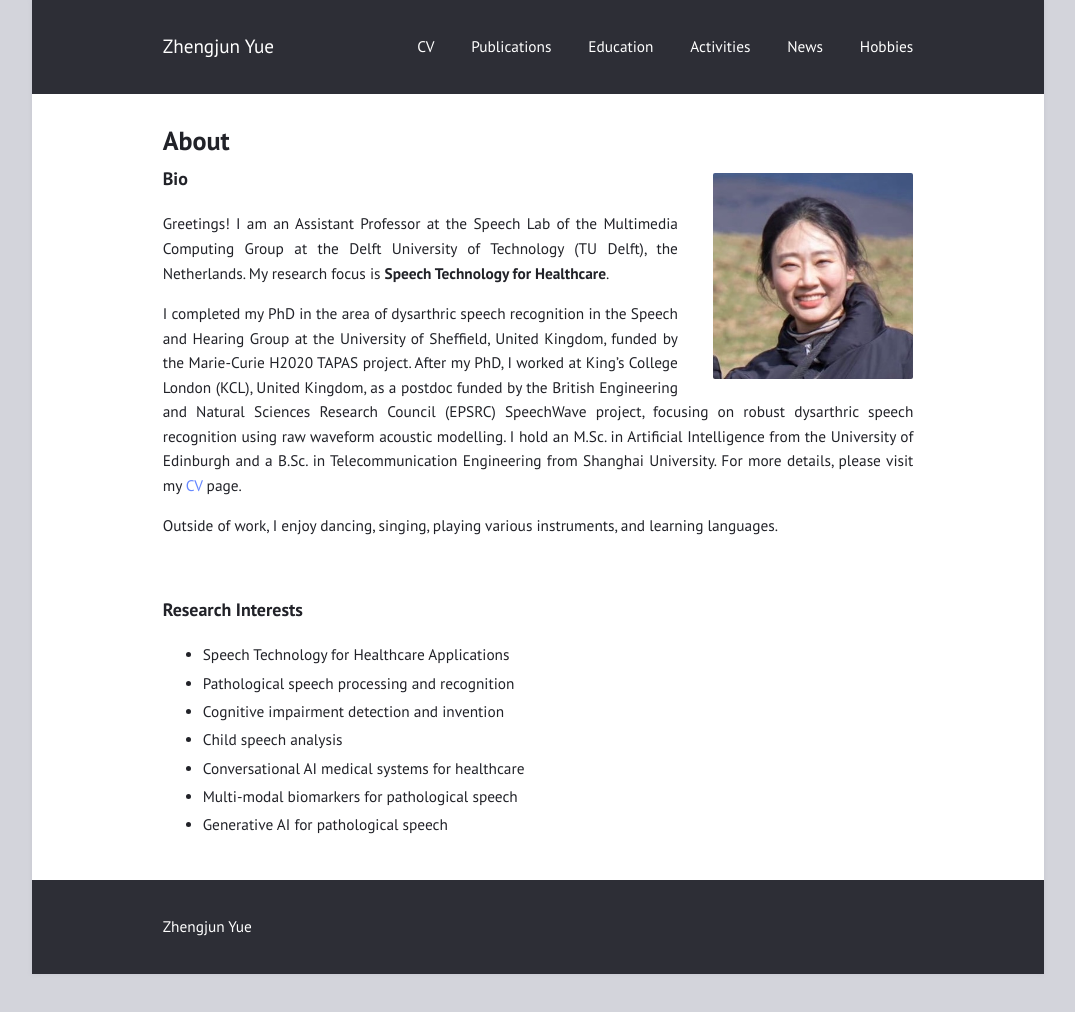
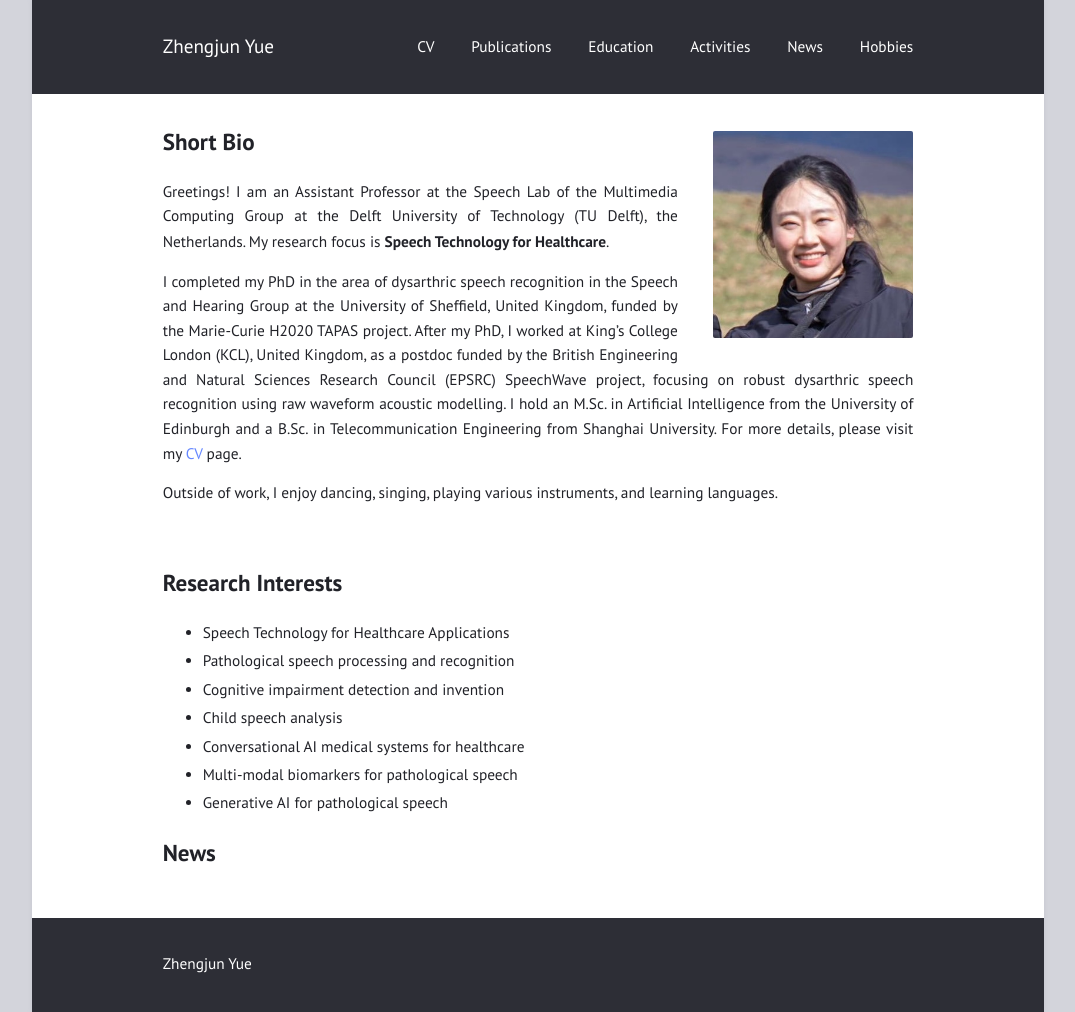
Before and after one commit to zhengjunyue/zhengjunyue.github.io, a Jekyll site: the page built from index.md, in a window 1280 px wide. Shown: the whole page, without its empty margins (102-1177 px from the left). Built offline with Jekyll 4.4.1, drawn with Linux system fonts in a browser that asks for light colours; before the commit the page ends 974 px from its top, so only the background shows below that.

Commit message:
Update index.md

```diff
--- a/index.md
+++ b/index.md
@@ -1,13 +1,13 @@
 ---
 layout: page
-title: "About"
+title: ""
 ---
 <div style="margin-top: -20px;">
 <img src="/files/Yue_Zhengjun.jpg" alt="Zhengjun" style="width: 26.7%; margin-left: 35px; float: right;">
 </div>
 
 
-### Bio ###
+## Short Bio ##
 Greetings! I am an Assistant Professor at the Speech Lab of the Multimedia Computing Group at the Delft University of Technology (TU Delft), the Netherlands. My research focus is **Speech Technology for Healthcare**.
 
 I completed my PhD in the area of dysarthric speech recognition in the Speech and Hearing Group at the University of Sheffield, United Kingdom, funded by the Marie-Curie H2020 TAPAS project. After my PhD, I worked at King's College London (KCL), United Kingdom, as a postdoc funded by the British Engineering and Natural Sciences Research Council (EPSRC) SpeechWave project, focusing on robust dysarthric speech recognition using raw waveform acoustic modelling. I hold an M.Sc. in Artificial Intelligence from the University of Edinburgh and a B.Sc. in Telecommunication Engineering from Shanghai University. For more details, please visit my [CV](https://zhengjunyue.github.io/cv/) page.
@@ -18,7 +18,7 @@ Outside of work, I enjoy dancing, singing, playing various instruments, and lear
 
 <br>
 
-### Research Interests ###
+## Research Interests ##
   * Speech Technology for Healthcare Applications
   * Pathological speech processing and recognition
   * Cognitive impairment detection and invention
@@ -26,3 +26,5 @@ Outside of work, I enjoy dancing, singing, playing various instruments, and lear
   * Conversational AI medical systems for healthcare
   * Multi-modal biomarkers for pathological speech
   * Generative AI for pathological speech
+
+## News ##
```
